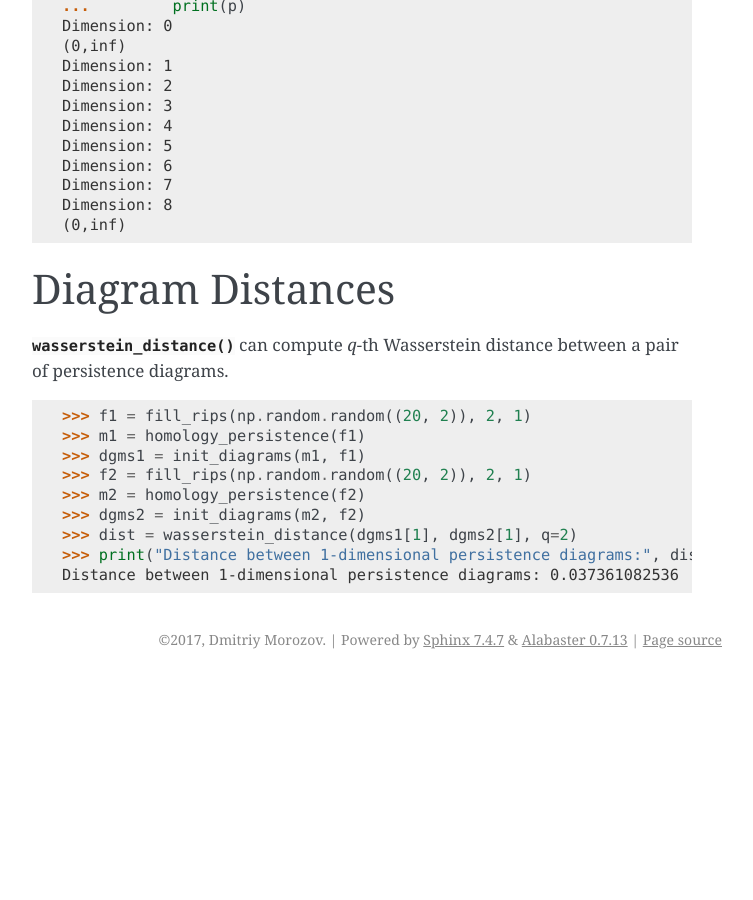
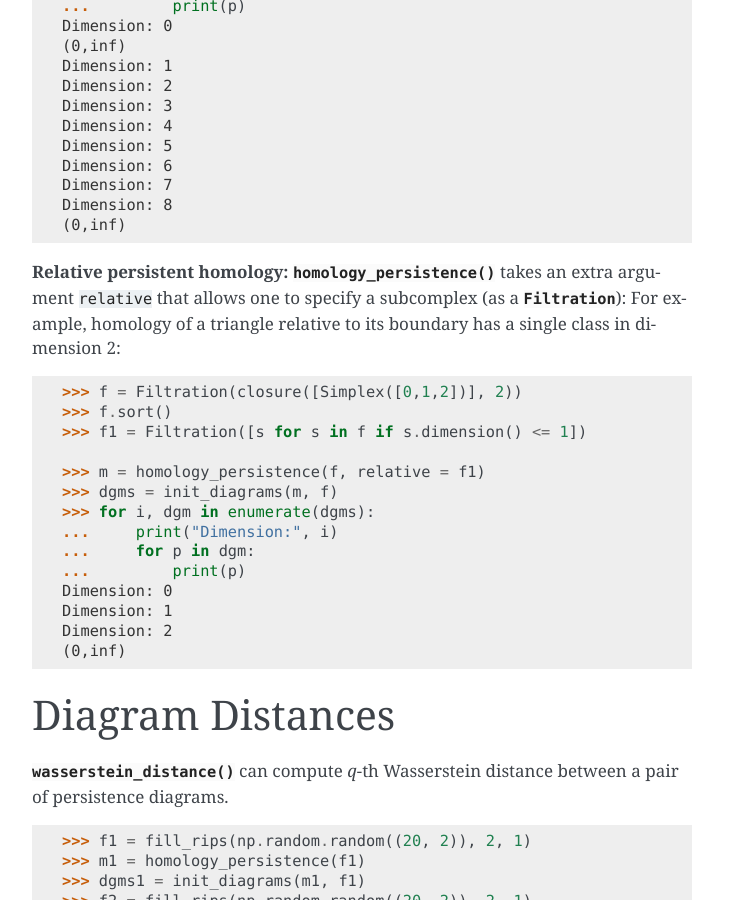
Before and after one commit to mrzv/dionysus, a Sphinx documentation site: the page built from doc/tutorial/basics.rst, in a window 1280 px wide and 900 px high, scrolled down 2907 px. Shown: the whole window, without its empty margins (388-1141 px from the left). Built offline with Sphinx 7.4.7, drawn with Linux system fonts in a browser that asks for light colours; before the commit the page ends 3586 px from its top, so only the background shows below that.

Commit message:
Add relative persistent homology

```diff
--- a/doc/tutorial/basics.rst
+++ b/doc/tutorial/basics.rst
@@ -163,6 +163,27 @@
     Dimension: 8
     (0,inf)
 
+**Relative persistent homology:**
+:func:`~dionysus._dionysus.homology_persistence` takes an extra argument
+``relative`` that allows one to specify a subcomplex (as a :class:`~dionysus._dionysus.Filtration`):
+For example, homology of a triangle relative to its boundary has a single class in dimension 2:
+
+.. doctest::
+
+    >>> f = Filtration(closure([Simplex([0,1,2])], 2))
+    >>> f.sort()
+    >>> f1 = Filtration([s for s in f if s.dimension() <= 1])
+
+    >>> m = homology_persistence(f, relative = f1)
+    >>> dgms = init_diagrams(m, f)
+    >>> for i, dgm in enumerate(dgms):
+    ...     print("Dimension:", i)
+    ...     for p in dgm:
+    ...         print(p)
+    Dimension: 0
+    Dimension: 1
+    Dimension: 2
+    (0,inf)
 
 Diagram Distances
 -----------------
```
Also changed, not shown: 10 other files.
